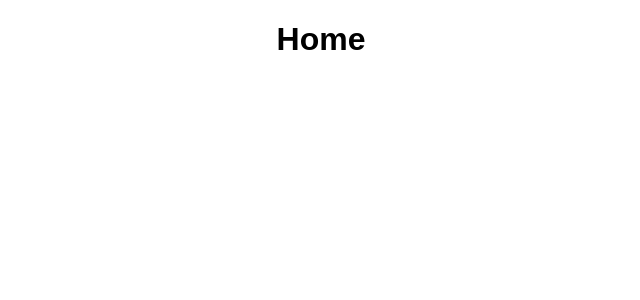
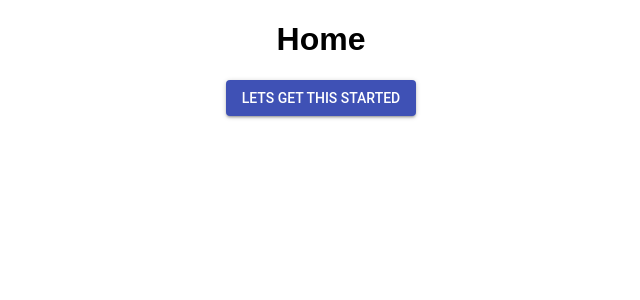
Before and after one commit to Hackbit/reactriot2018-supplyyourteach, a React (Create React App) app: page / in a window 1280 px wide. Shown: the top 300 px of the page, without its empty margins (319-959 px from the left). Built offline with nearby package versions, Linux system fonts and the light colour scheme.

Commit message:
added header and footer components

```diff
--- a/src/containers/Home.jsx
+++ b/src/containers/Home.jsx
@@ -1,4 +1,6 @@
 import React, { Component } from 'react';
+import ReactDOM from 'react-dom';
+import Button from '@material-ui/core/Button';
 
 class Home extends Component {
 
@@ -6,6 +8,9 @@
         return (
             <div>
                 <h1>Home </h1>
+                <Button variant="contained" color="primary">
+                  Lets get this started
+                </Button>
             </div>
         )
     }
```
Also changed, not shown: src/components/Footer/footer.jsx (added), src/components/Header/header.jsx (added).
